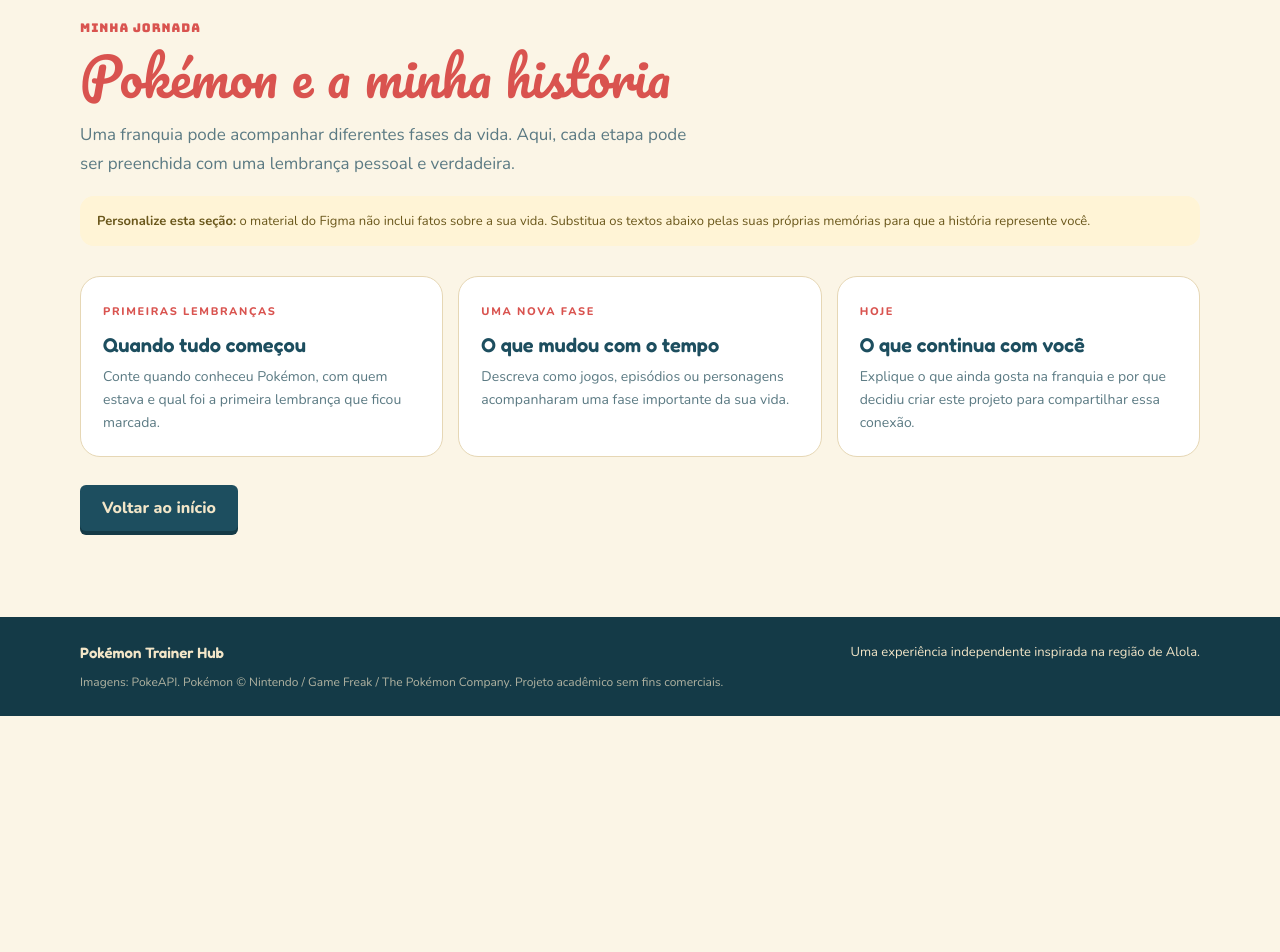
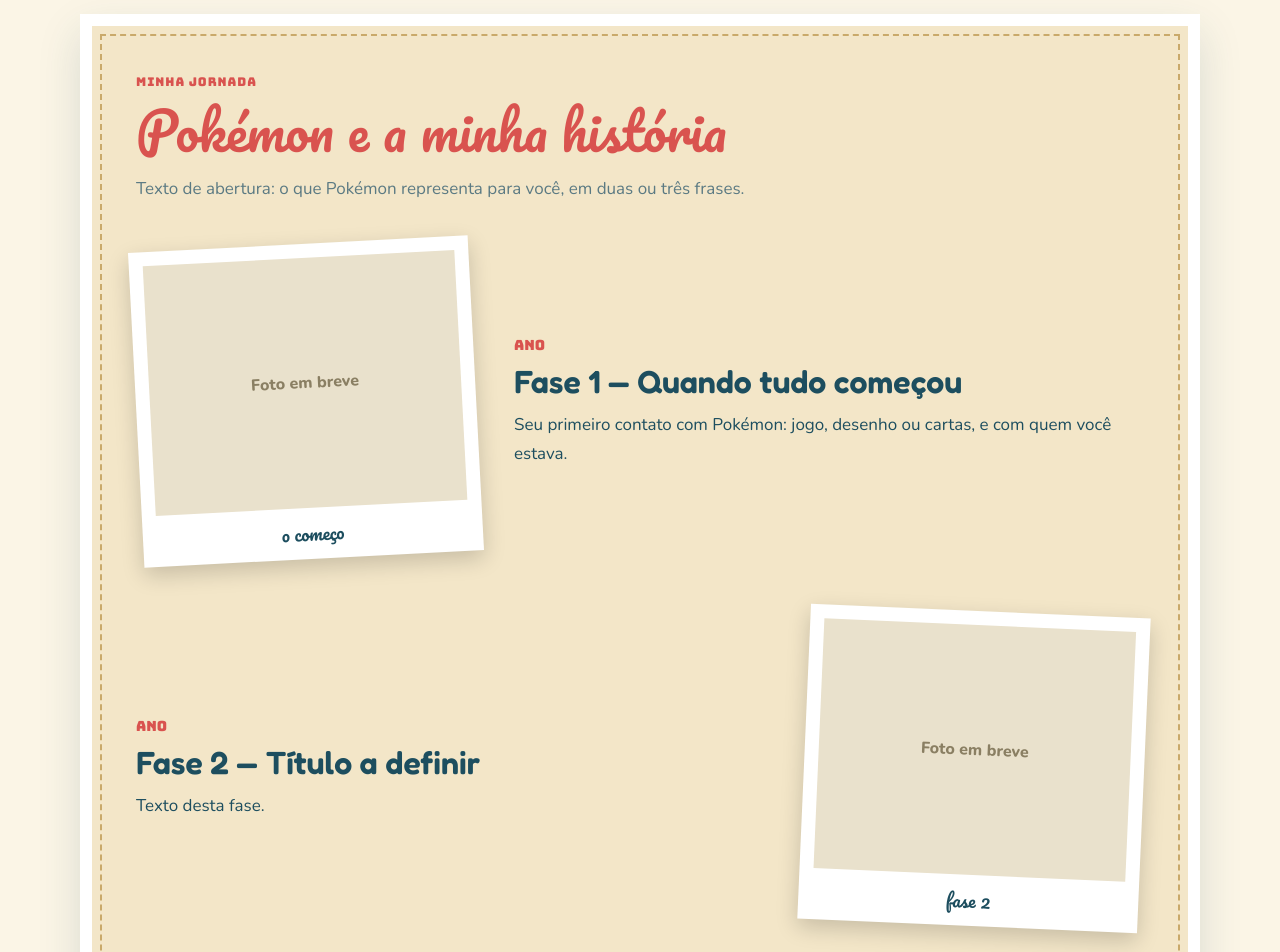
Before and after one commit to Pedro-Gabriel11/Projeto-Individual---Pedro-Gabriel, a website: page public/historia.html in a window 1280 px wide. Shown: the part 100-1052 px from the top of the page. Before the commit the page ends 816 px from the top, so only its background shows below. Drawn offline with nearby package versions, Linux system fonts and the light colour scheme.

Commit message:
estrutura da página minha história com polaroids

```diff
--- a/public/css/pages/historia.css
+++ b/public/css/pages/historia.css
@@ -1,10 +1,35 @@
-.story-timeline { display: grid; grid-template-columns: repeat(3,1fr); gap: 15px; margin-top: 30px; }
-.timeline-card { padding: 22px; border: 1px solid var(--line); border-radius: 20px; background: white; }
-.timeline-card span { color: var(--coral); font-size: 11px; font-weight: 900; letter-spacing: .15em; text-transform: uppercase; }
-.timeline-card h2 { margin: 12px 0 8px; font-size: 20px; }
-.timeline-card p { margin: 0; color: var(--muted); font-size: 14px; line-height: 1.65; }
-.notice { padding: 15px 17px; border-radius: 14px; background: #fff4d6; color: #6a571b; font-size: 13px; line-height: 1.55; }
+/* =====================================================================
+   MINHA HISTÓRIA — cada fase da vida é uma polaroid ao lado de um texto
+   ===================================================================== */
 
-@media (max-width: 650px) {
-  .story-timeline { grid-template-columns: 1fr; }
+/* A página inteira fica dentro de um grande cartão-postal creme */
+.page-wrap { margin-top: 36px; margin-bottom: 50px; padding: 48px 44px; border: 12px solid var(--branco); background: var(--creme); outline: 2px dashed #c9a96a; outline-offset: -22px; box-shadow: 0 18px 40px rgba(29, 78, 95, .15); }
+.abertura { margin-bottom: 40px; }
+
+/* Uma fase: foto e texto lado a lado */
+.fase { display: flex; align-items: center; gap: 38px; margin-bottom: 52px; }
+/* "invertida": mesma coisa, mas a foto vai para a direita */
+.fase.invertida { flex-direction: row-reverse; }
+
+/* A polaroid: moldura branca, mais larga embaixo, onde fica a legenda */
+.polaroid { flex-shrink: 0; width: 340px; padding: 14px 14px 10px; background: var(--branco); box-shadow: 0 8px 22px rgba(0, 0, 0, .18); }
+.inclinada-esquerda { transform: rotate(-3deg); }
+.inclinada-direita { transform: rotate(2.5deg); }
+
+.foto { display: block; width: 100%; height: 250px; object-fit: cover; }
+/* Espaço reservado enquanto a foto não chega */
+.foto-vazia { display: flex; align-items: center; justify-content: center; background: #e9e1cc; color: #8a7f63; font-weight: 800; }
+.legenda { margin: 10px 0 0; font-family: "Pacifico", cursive; font-size: 18px; text-align: center; }
+
+/* O texto da fase */
+.texto-fase { flex: 1; }
+.ano { color: var(--coral); font-family: "Bungee", Arial, sans-serif; font-size: 14px; }
+.texto-fase h2 { margin: 6px 0 10px; }
+.texto-fase p { margin: 0; font-size: 17px; line-height: 1.7; }
+
+/* No celular: foto em cima, texto embaixo */
+@media (max-width: 760px) {
+  .page-wrap { padding: 40px 22px; }
+  .fase, .fase.invertida { flex-direction: column; align-items: stretch; }
+  .polaroid { width: 100%; }
 }
--- a/public/css/shared.css
+++ b/public/css/shared.css
@@ -18,15 +18,6 @@
   --linha: #e6d7b5;
   --verde-certo: #2f8f5b;
 
-  /* Nomes antigos, mantidos só até as páginas Pokédex, Quiz e Painel
-     ganharem o visual novo (Tarefa 16) */
-  --ink: var(--petroleo);
-  --muted: var(--texto-suave);
-  --green: var(--turquesa-escuro);
-  --green-soft: #e3f4f1;
-  --yellow: var(--mostarda);
-  --paper: var(--areia);
-  --line: var(--linha);
 }
 
 /* Fontes: Nunito no texto, Pacifico nos títulos, Bungee nas etiquetas,
--- a/public/historia.html
+++ b/public/historia.html
@@ -24,16 +24,89 @@
     </div>
   </header>
   <main class="page-wrap">
-    <p class="eyebrow">Minha jornada</p>
-    <h1>Pokémon e a minha história</h1>
-    <p class="lead">Uma franquia pode acompanhar diferentes fases da vida. Aqui, cada etapa pode ser preenchida com uma lembrança pessoal e verdadeira.</p>
-    <p class="notice"><strong>Personalize esta seção:</strong> o material do Figma não inclui fatos sobre a sua vida. Substitua os textos abaixo pelas suas próprias memórias para que a história represente você.</p>
-    <section class="story-timeline" aria-label="Etapas da minha história">
-      <article class="timeline-card"><span>Primeiras lembranças</span><h2>Quando tudo começou</h2><p>Conte quando conheceu Pokémon, com quem estava e qual foi a primeira lembrança que ficou marcada.</p></article>
-      <article class="timeline-card"><span>Uma nova fase</span><h2>O que mudou com o tempo</h2><p>Descreva como jogos, episódios ou personagens acompanharam uma fase importante da sua vida.</p></article>
-      <article class="timeline-card"><span>Hoje</span><h2>O que continua com você</h2><p>Explique o que ainda gosta na franquia e por que decidiu criar este projeto para compartilhar essa conexão.</p></article>
+    <section class="abertura">
+      <p class="eyebrow">Minha jornada</p>
+      <h1>Pokémon e a minha história</h1>
+      <!-- PEDRO: escreva aqui o seu parágrafo de abertura -->
+      <p class="lead">Texto de abertura: o que Pokémon representa para você, em duas ou três frases.</p>
     </section>
-    <p style="margin-top:28px"><a class="btn btn-dark" href="/">Voltar ao início</a></p>
+
+    <!-- Cada fase é uma polaroid (foto) ao lado de um texto.
+         As fases com a classe "invertida" mostram a foto do lado direito. -->
+    <section class="fases">
+      <!-- FASE 1 -->
+      <article class="fase">
+        <div class="polaroid inclinada-esquerda">
+          <!-- PEDRO: troque a div abaixo por <img class="foto" src="images/historia/fase1.jpg" alt="descrição da foto"> -->
+          <div class="foto foto-vazia">Foto em breve</div>
+          <p class="legenda">o começo</p>
+        </div>
+        <div class="texto-fase">
+          <span class="ano">ANO</span>
+          <!-- PEDRO: escreva aqui o título e o texto desta fase -->
+          <h2>Fase 1 — Quando tudo começou</h2>
+          <p>Seu primeiro contato com Pokémon: jogo, desenho ou cartas, e com quem você estava.</p>
+        </div>
+      </article>
+      <!-- FASE 2 -->
+      <article class="fase invertida">
+        <div class="polaroid inclinada-direita">
+          <!-- PEDRO: troque a div abaixo por <img class="foto" src="images/historia/fase2.jpg" alt="descrição da foto"> -->
+          <div class="foto foto-vazia">Foto em breve</div>
+          <p class="legenda">fase 2</p>
+        </div>
+        <div class="texto-fase">
+          <span class="ano">ANO</span>
+          <!-- PEDRO: escreva aqui o título e o texto desta fase -->
+          <h2>Fase 2 — Título a definir</h2>
+          <p>Texto desta fase.</p>
+        </div>
+      </article>
+      <!-- FASE 3 -->
+      <article class="fase">
+        <div class="polaroid inclinada-esquerda">
+          <!-- PEDRO: troque a div abaixo por <img class="foto" src="images/historia/fase3.jpg" alt="descrição da foto"> -->
+          <div class="foto foto-vazia">Foto em breve</div>
+          <p class="legenda">fase 3</p>
+        </div>
+        <div class="texto-fase">
+          <span class="ano">ANO</span>
+          <!-- PEDRO: escreva aqui o título e o texto desta fase -->
+          <h2>Fase 3 — Título a definir</h2>
+          <p>Texto desta fase.</p>
+        </div>
+      </article>
+      <!-- FASE 4 -->
+      <article class="fase invertida">
+        <div class="polaroid inclinada-direita">
+          <!-- PEDRO: troque a div abaixo por <img class="foto" src="images/historia/fase4.jpg" alt="descrição da foto"> -->
+          <div class="foto foto-vazia">Foto em breve</div>
+          <p class="legenda">fase 4</p>
+        </div>
+        <div class="texto-fase">
+          <span class="ano">ANO</span>
+          <!-- PEDRO: escreva aqui o título e o texto desta fase -->
+          <h2>Fase 4 — Título a definir</h2>
+          <p>Texto desta fase.</p>
+        </div>
+      </article>
+      <!-- FASE 5 -->
+      <article class="fase">
+        <div class="polaroid inclinada-esquerda">
+          <!-- PEDRO: troque a div abaixo por <img class="foto" src="images/historia/fase5.jpg" alt="descrição da foto"> -->
+          <div class="foto foto-vazia">Foto em breve</div>
+          <p class="legenda">hoje</p>
+        </div>
+        <div class="texto-fase">
+          <span class="ano">HOJE</span>
+          <!-- PEDRO: escreva aqui o título e o texto desta fase -->
+          <h2>Fase 5 — Por que este projeto</h2>
+          <p>O que continua com você e por que escolheu Pokémon como tema deste projeto.</p>
+        </div>
+      </article>
+    </section>
+
+    <p class="text-center"><a class="btn btn-dark" href="/">Voltar ao início</a></p>
   </main>
   <footer class="site-footer"><div class="footer-inner"><strong>Pokémon Trainer Hub</strong><span>Uma experiência independente inspirada na região de Alola.</span></div><p class="creditos">Imagens: PokeAPI. Pokémon © Nintendo / Game Freak / The Pokémon Company. Projeto acadêmico sem fins comerciais.</p></footer>
   <script src="js/sessao.js"></script>
--- /dev/null
+++ b/public/images/historia/LEIA-ME.txt
@@ -0,0 +1,2 @@
+Coloque aqui as fotos da página "Minha história".
+Nomes sugeridos: fase1.jpg, fase2.jpg, fase3.jpg, fase4.jpg, fase5.jpg
```
